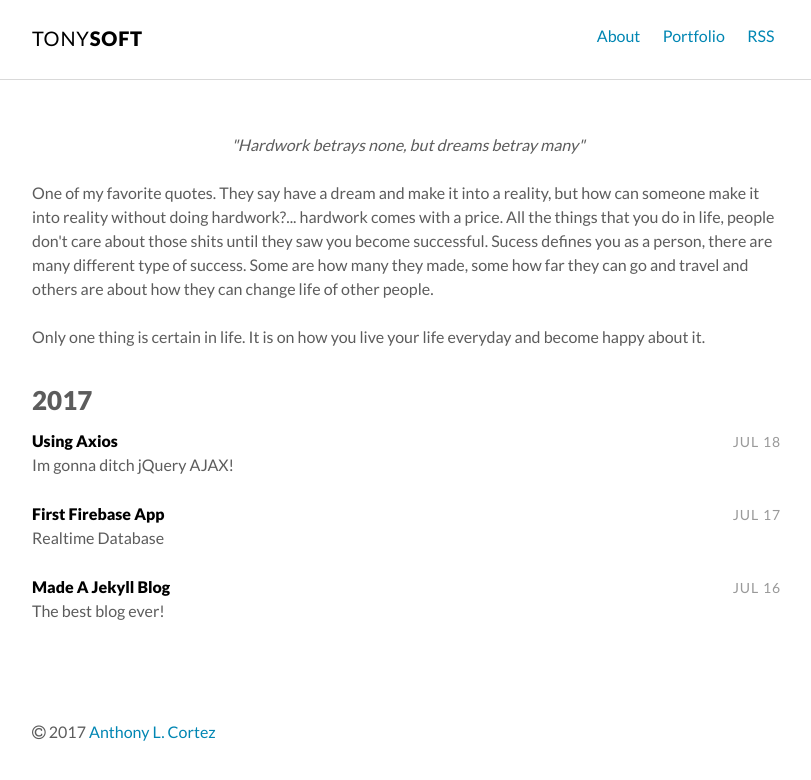
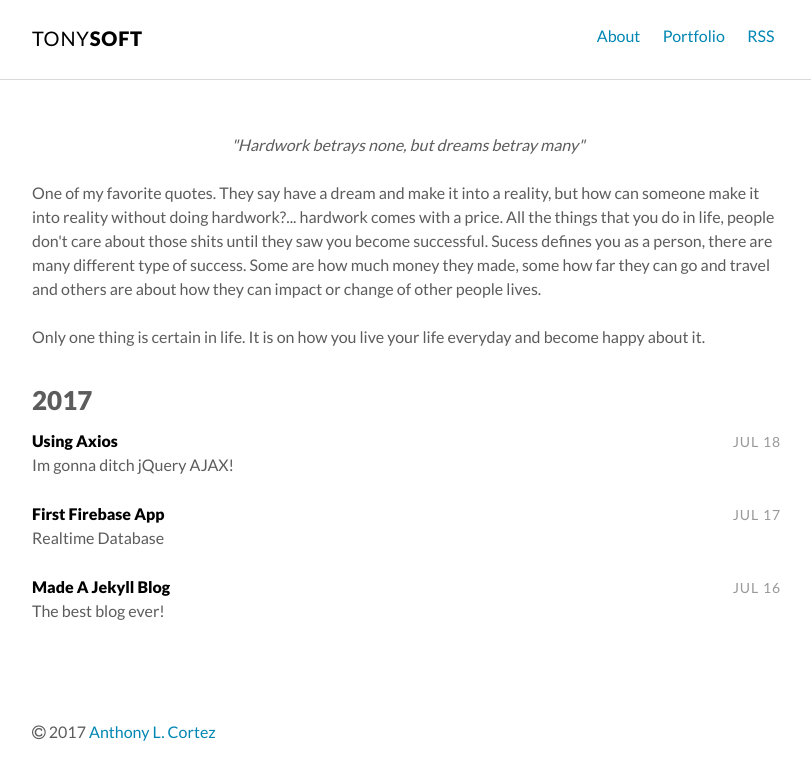
Before and after one commit to devtonysoft/blog, a Jekyll site: the page built from index.html, in a window 1280 px wide. Shown: the top 780 px of the page, without its empty margins (232-1043 px from the left). Built offline with Jekyll 4.4.1, drawn with Linux system fonts in a browser that asks for light colours.

Commit message:
Fixed intro message

```diff
--- a/_includes/intro.html
+++ b/_includes/intro.html
@@ -11,8 +11,8 @@
         All the things that you do in life, people don't care about those shits until they saw you become
         successful.
         Sucess defines you as a person, there are many different type of success.
-        Some are how many they made, some how far they can go and travel and others are about
-        how they can change life of other people.
+        Some are how much money they made, some how far they can go and travel and others are about
+        how they can impact or change of other people lives.
 
         <br><br>
 
```
